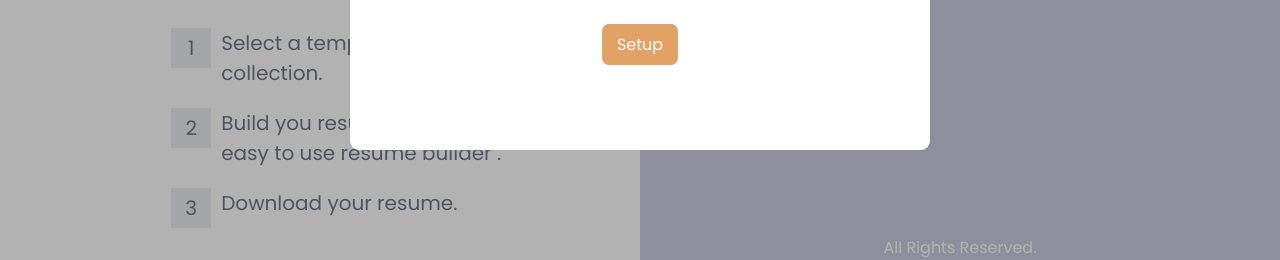
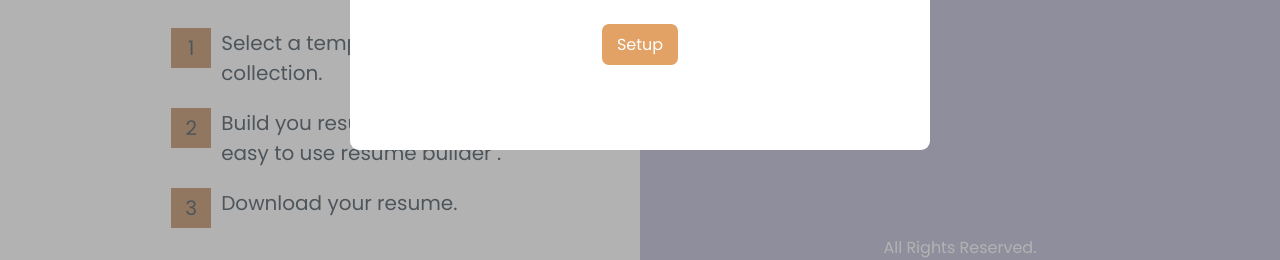
Before and after one commit to pulkitkhanna1/resume-ninja, a React app: page / in a window 1280 px wide. Shown: the part 540-800 px from the top of the page. Built offline with nearby package versions, Linux system fonts and the light colour scheme; some packages are replaced by stand-ins of ours; no server answers; the database is empty.

Commit message:
colour changes

```diff
--- a/src/components/Actions/action-step-introduction/ActionIntroduction.scss
+++ b/src/components/Actions/action-step-introduction/ActionIntroduction.scss
@@ -58,7 +58,7 @@
                 display: flex;
                 margin-top: 20px;
                 .numberWrapper {
-                    background-color: #e9ecef;
+                    background-color: #cfaa88;
                     width: 40px;
                     height: 40px;
                     display: inline-flex;
```
Also changed, not shown: build/asset-manifest.json, build/index.html, build/service-worker.js, build/static/js/2.0fa392d0.chunk.js.LICENSE.txt (renamed from build/static/js/2.1512edb9.chunk.js.LICENSE.txt), 7 other files.
